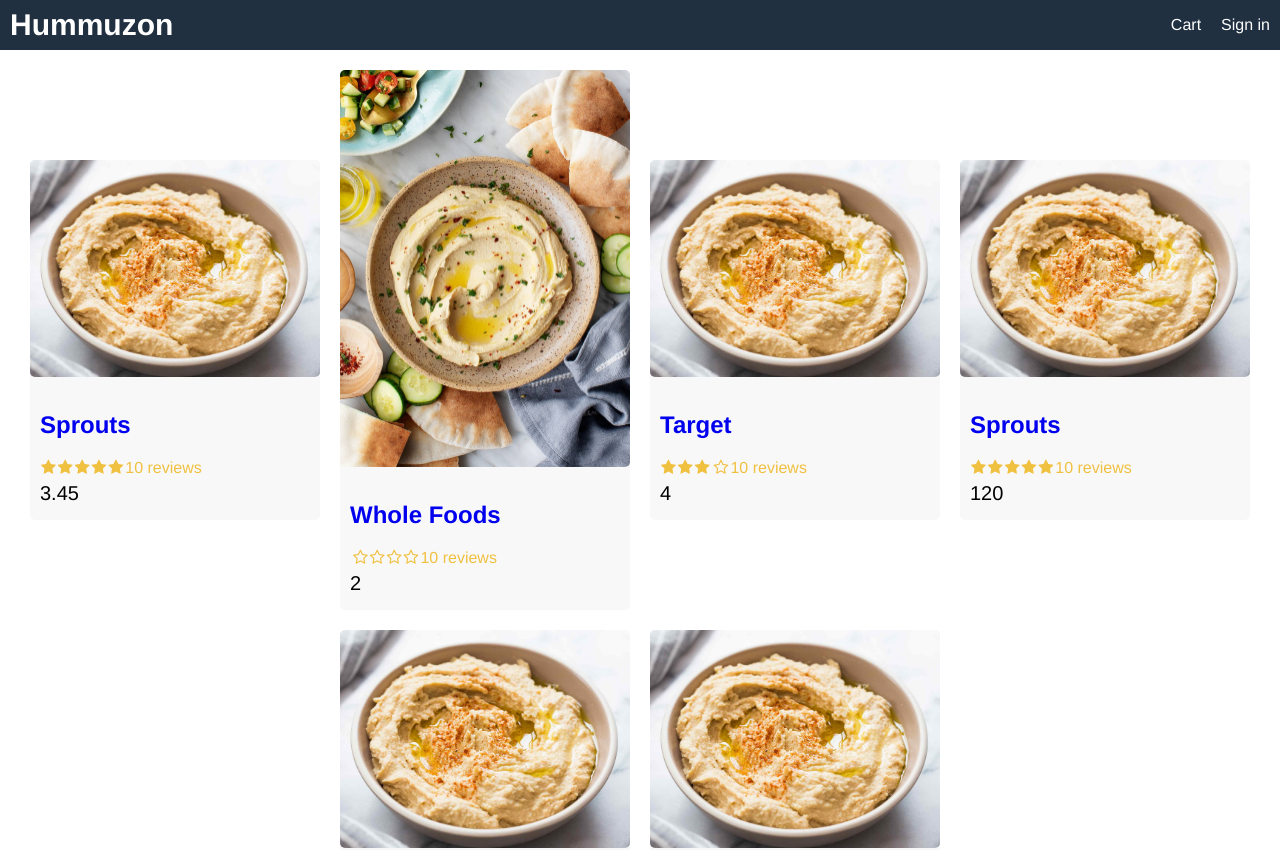
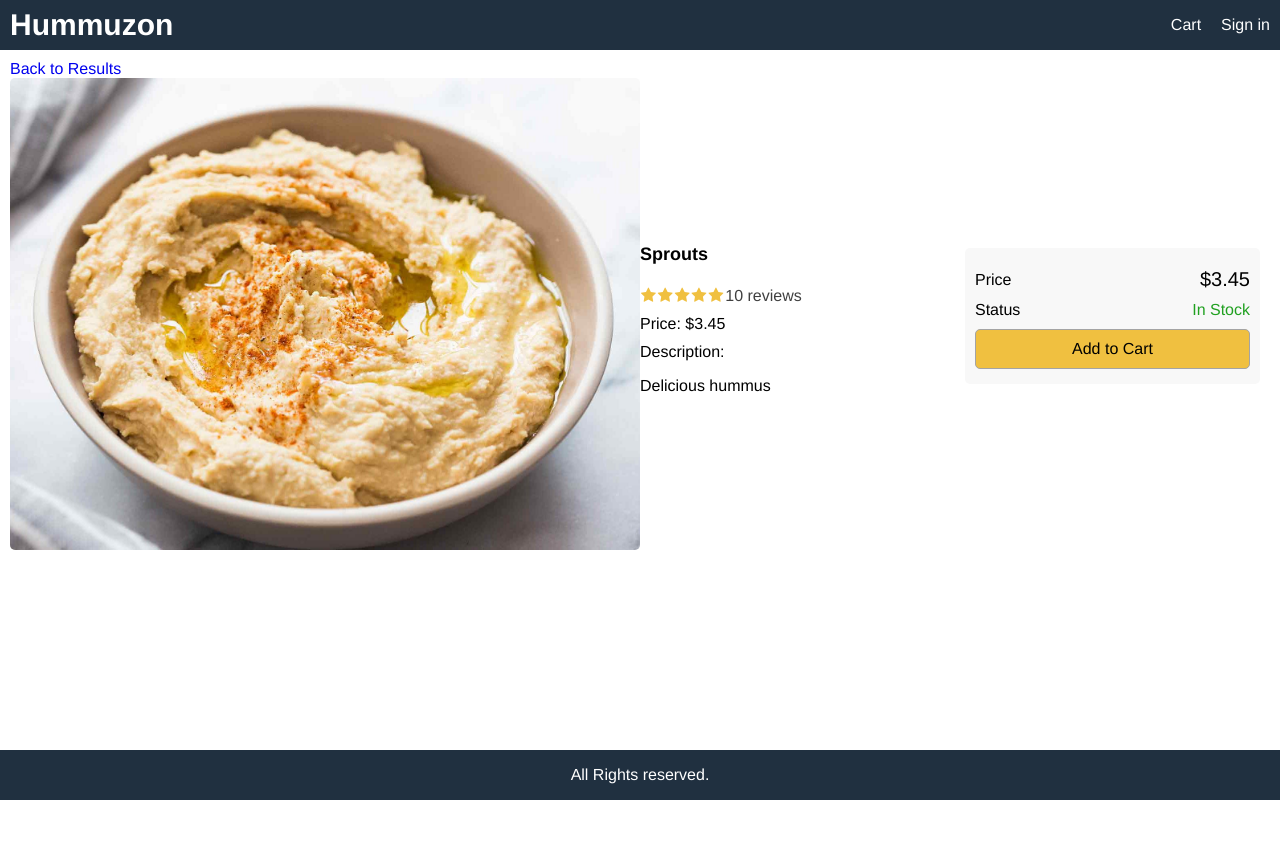
Before and after one commit to Cooked-Jupiter/ideal-garbanzo, a React (Create React App) app in the folder frontend/: page /product/1 in a window 1280 px wide. Shown: the top 850 px of the page. After the commit the page ends 800 px from the top, so only its background shows below. Built offline with nearby package versions, Linux system fonts and the light colour scheme.

Commit message:
Made more changes to the website front end to be more asthetically pleasing

```diff
--- a/frontend/src/App.js
+++ b/frontend/src/App.js
@@ -1,8 +1,11 @@
 import React from 'react';
-import data from './data';
-import Product from './components/Product';
+import { BrowserRouter, Route } from 'react-router-dom';
+import HomeScreen from './screens/HomeScreen';
+import ProductScreen from './screens/ProductScreen';
+
 function App() {
   return (
+    <BrowserRouter>
     <div className="grid-container">
       <header className="row">
         <div>
@@ -14,19 +17,14 @@
         </div>
       </header>
       <main>
-        <div>
-          <div className = "row center">
-            {
-              data.products.map((product) => (
-              <Product key={product._id} product={product}></Product>
-              ))}
-          </div>
-        </div>
+        <Route path="/product/:id" component={ProductScreen}></Route>
+        <Route path="/" component={HomeScreen} exact></Route>
       </main>
     <footer className="row center">
       All Rights reserved.
     </footer>
     </div>
+    </BrowserRouter>
   );
 }
 
--- a/frontend/src/data.js
+++ b/frontend/src/data.js
@@ -6,6 +6,7 @@
             category:'Hummus',
             image:'/images/p1.jpg',
             price: 3.45,
+            countInStock: 10,
             brand: "Sprouts",
             rating: 5,
             numReviews: 10,
@@ -17,6 +18,7 @@
             category:'Hummus',
             image:'/images/p2.jpg',
             price: 2,
+            countInStock: 0,
             brand: "Whole Foods",
             rating: .5,
             numReviews: 10,
@@ -28,6 +30,7 @@
             category:'Hummus',
             image:'/images/p1.jpg',
             price: 4,
+            countInStock: 4,
             brand: "Target",
             rating: 3.5,
             numReviews: 10,
@@ -39,6 +42,7 @@
             category:'Hummus',
             image:'/images/p1.jpg',
             price: 120,
+            countInStock: 5,
             brand: "Sprouts",
             rating: 5,
             numReviews: 10,
@@ -50,6 +54,7 @@
             category:'Pirate-Os',
             image:'/images/p1.jpg',
             price: 6,
+            countInStock: 12,
             brand: "Sprouts",
             rating: 5,
             numReviews: 10,
@@ -61,6 +66,7 @@
             category:'Hummus',
             image:'/images/p1.jpg',
             price: 2.40,
+            countInStock: 1,
             brand: "Walmart",
             rating: 2.5,
             numReviews: 10,
--- a/frontend/src/index.css
+++ b/frontend/src/index.css
@@ -50,7 +50,7 @@
   padding: 1rem 0;
 }
 
-h {
+h2 {
   font-size: 1.6rem;
   padding: 1rem 0;
 }
@@ -61,6 +61,40 @@
 
 a:hover {
   color: #ff8000;
+}
+
+ul {
+  padding: 0;
+  margin: 0;
+  list-style-type: none;
+}
+
+li {
+  margin-top: 1rem;
+}
+
+button {
+  padding: 1rem;
+  border-radius: 0.5rem;
+  border: 0.1rem #a4a4a4 solid;
+  font-size: 1.6rem;
+  font-family: Helvetica, Arial, sans-serif;
+  -webkit-font-smoothing: antialiased;
+  -moz-osx-font-smoothing: grayscale;
+  background-color: #f8f8f8;
+  cursor: pointer;
+}
+
+button:hover {
+  border: 0.1rem #404040 solid;
+}
+
+button.primary {
+   background-color: #f0c040;
+}
+
+button.block {
+  width: 100%;
 }
 
 header a {
@@ -85,12 +119,28 @@
   justify-content: center;
 }
 
+.row.top {
+  align-items: flex;
+}
+
+.col-1 {
+  flex: 1 1 25rem;
+}
+
+.col-2 {
+  flex: 2 1 50rem;
+}
+
 img {
   border-radius: 0.5rem;
 }
 
 img.medium {
   max-width: 29rem;
+  width: 100%;
+}
+
+img.large {
   width: 100%;
 }
 
@@ -119,3 +169,16 @@
   color: #f0c040;
   margin: 0.1rem;
 }
+
+.rating span:last-child {
+  color: #404040
+}
+
+/* */
+.success {
+  color: #20a020;
+}
+
+.error {
+  color: #a02020
+}
--- /dev/null
+++ b/frontend/src/screens/HomeScreen.js
@@ -0,0 +1,15 @@
+import React from 'react';
+import Product from '../components/Product';
+import data from '../data';
+
+export default function HomeScreen() {
+    return (
+        <div>
+            <div className="row center">
+                {data.products.map((product) => (
+                    <Product key={product._id} product={product}></Product>
+                ))}
+            </div>
+        </div>
+    );
+}
--- /dev/null
+++ b/frontend/src/screens/ProductScreen.js
@@ -0,0 +1,66 @@
+import React from 'react';
+import { Link } from 'react-router-dom';
+import data from '../data';
+import Rating from '../components/Rating';
+
+export default function ProductScreen(props) {
+    const product = data.products.find((x) => x._id === props.match.params.id)
+    if(!product) {
+        return <div>Product Not Found</div>
+    }
+    return (
+        <div>
+            <Link to="/">Back to Results</Link>
+            <div className="row top">
+                <div className="col-2">
+                    <img className="large" src={product.image} alt={product.name}></img>
+                </div>
+                <div className="col-1">
+                    <ul>
+                        <li>
+                            <h1>{product.name}</h1>
+                        </li>
+                        <li>
+                            <Rating
+                                rating={product.rating}
+                                numReviews={product.numReviews}
+                            ></Rating>
+                        </li>
+                        <li> Price: ${product.price} </li>
+                        <li>
+                            Description:
+                            <p>{product.description}</p>
+                        </li>
+                    </ul>
+                </div>
+                <div className="col-1">
+                    <div className="card card-body">
+                        <ul>
+                            <li>
+                                <div className="row">
+                                    <div>Price</div>
+                                    <div className="price">${product.price}</div>
+                                </div>
+                            </li>
+                            <li>
+                                <div className="row">
+                                    <div>Status</div>
+                                    <div >
+                                        {product.countInStock > 0 ? (
+                                            <span className="success"> In Stock </span>
+                                        ) : (
+                                        <span className="error">Unavailable</span>
+                                        )}
+                                    </div>
+                                </div>
+                            </li>
+                            <li>
+                                <button className="primary block">Add to Cart</button>
+                            </li>
+                        </ul>
+                    </div>
+                </div>
+            </div>
+        </div>
+    )
+}
```
